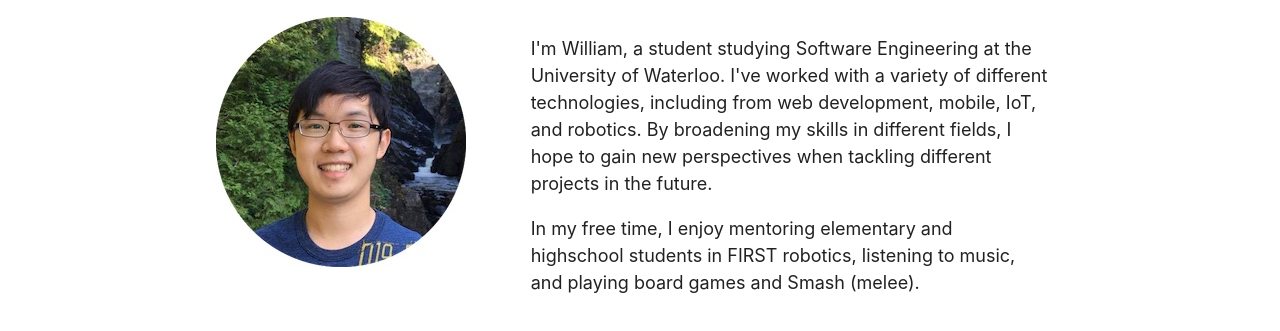
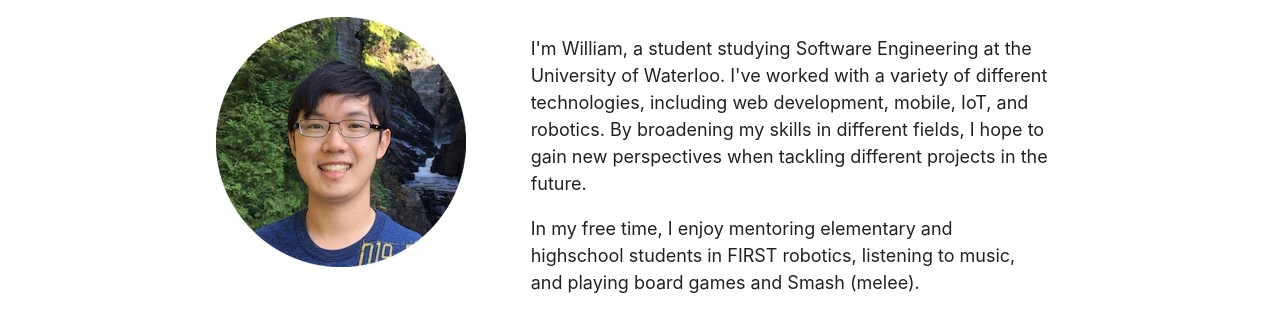
Before and after one commit to Will-Lo/Will-Lo.github.io, a plain HTML site: page index.html in a window 1280 px wide. Shown: the part 709-1040 px from the top of the page. Drawn offline with nearby package versions, Linux system fonts and the light colour scheme.

Commit message:
fixed typo

```diff
--- a/index.html
+++ b/index.html
@@ -70,7 +70,7 @@
 						</div>
 						<div class='col s12 m6 l8'>
 							<p>
-								I'm William, a student studying Software Engineering at the University of Waterloo. I've worked with a variety of different technologies, including from web development, mobile, IoT, and robotics. By broadening my skills in different fields, I hope to gain new perspectives when tackling different projects in the future.
+								I'm William, a student studying Software Engineering at the University of Waterloo. I've worked with a variety of different technologies, including web development, mobile, IoT, and robotics. By broadening my skills in different fields, I hope to gain new perspectives when tackling different projects in the future.
 							</p>
 							<p>
 								In my free time, I enjoy mentoring elementary and highschool students in FIRST robotics, listening to music, and playing board games and Smash (melee).
```
